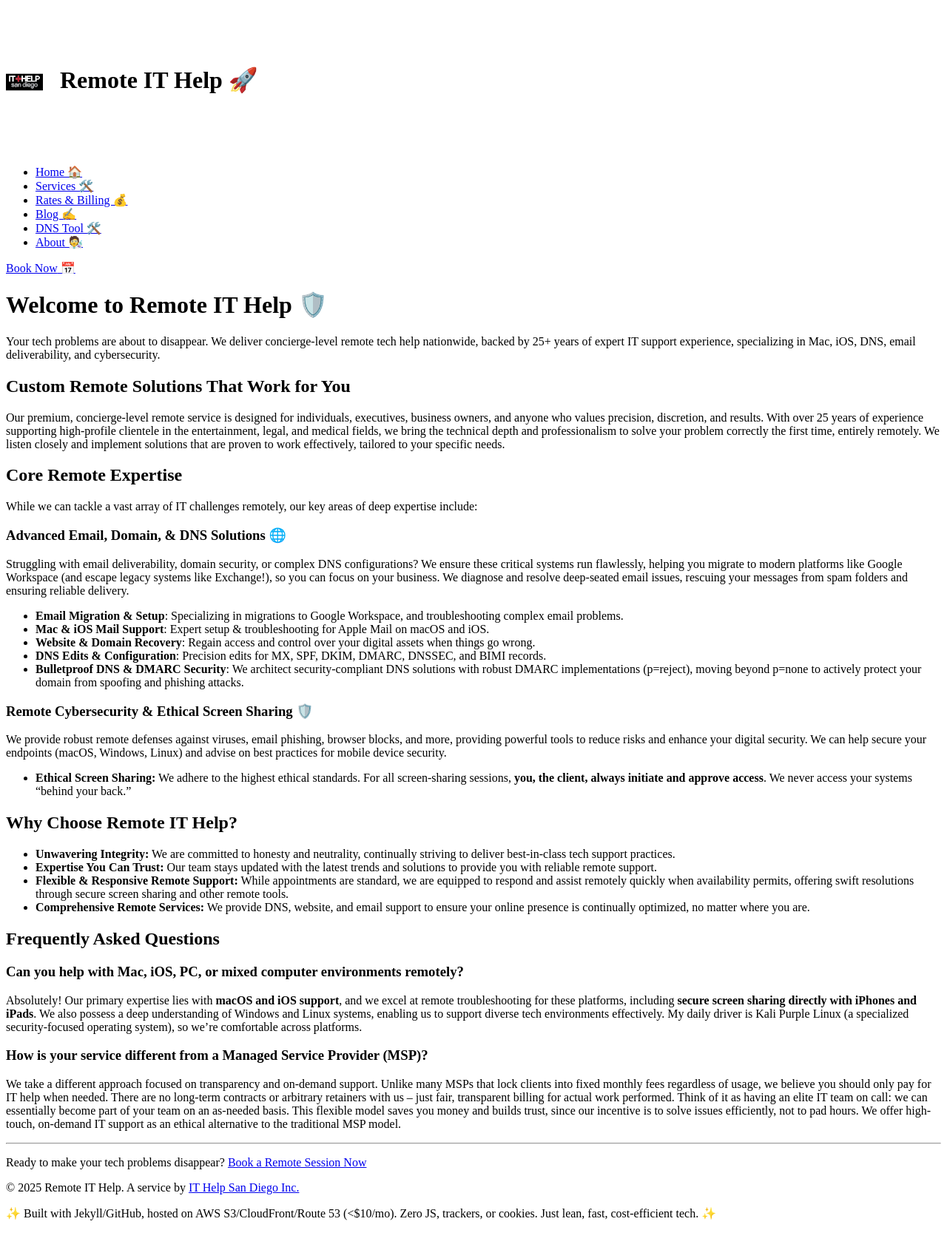
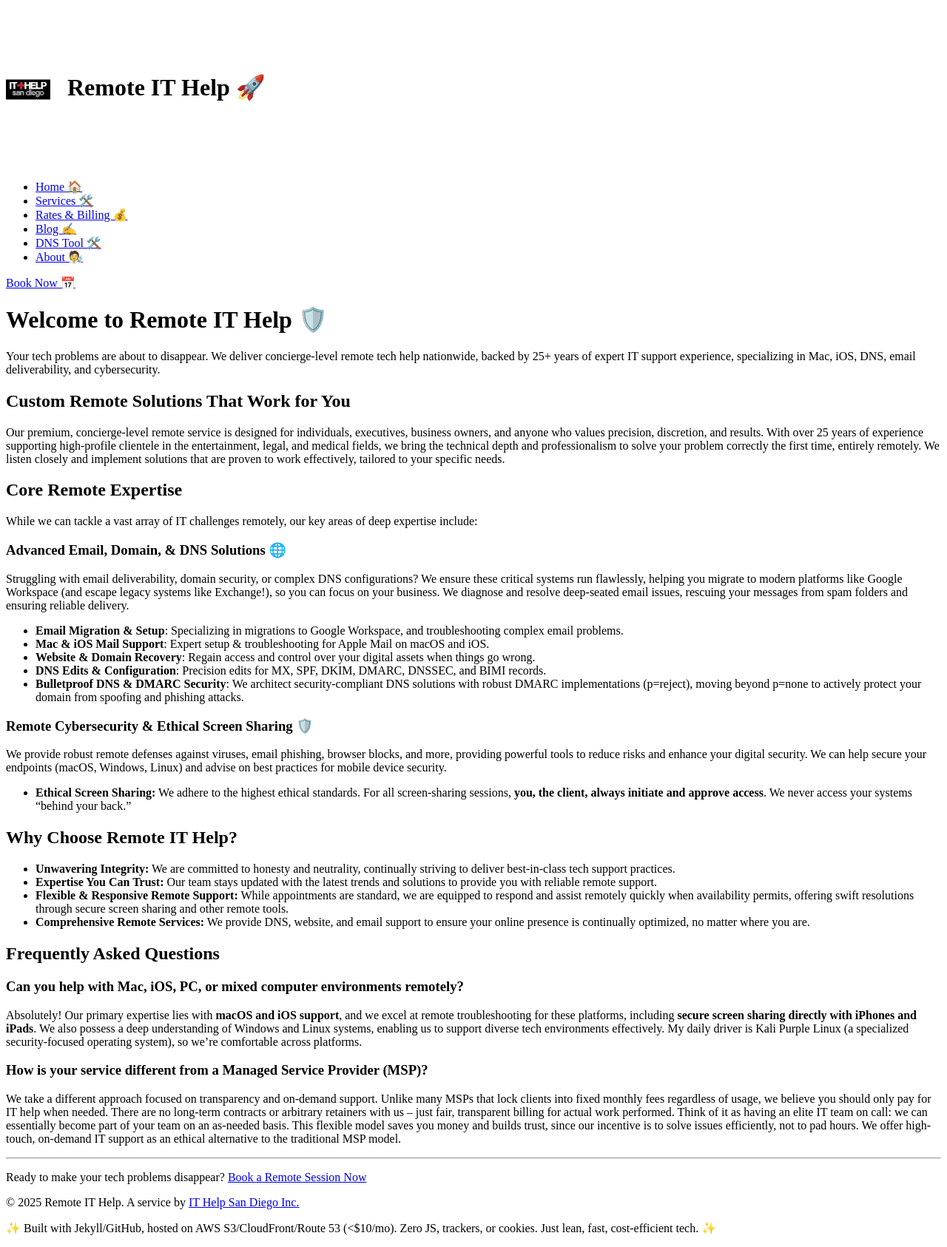
Before and after one commit to careyjames/remote-it-help-site, a Jekyll site: the page built from index.md, in a window 1280 px wide. Shown: the whole page at 74% size. Built offline with Jekyll 4.4.1, drawn with Linux system fonts in a browser that asks for light colours.

Commit message:
Update default.html

```diff
--- a/_layouts/default.html
+++ b/_layouts/default.html
@@ -72,7 +72,7 @@
     <header class="container">
       <h1>
   <a href="{{ '/' | relative_url }}" style="text-decoration: none; color: inherit;">
-    <img src="/assets/images/logo.svg" alt="{{ site.title }} Logo" width="50" height="180" style="vertical-align: middle; margin-right: 15px;">
+    <img src="/assets/images/logo.svg" alt="{{ site.title }} Logo" width="60" height="200" style="vertical-align: middle; margin-right: 15px;">
     {{ site.title }} 🚀
   </a>
 </h1>
```
